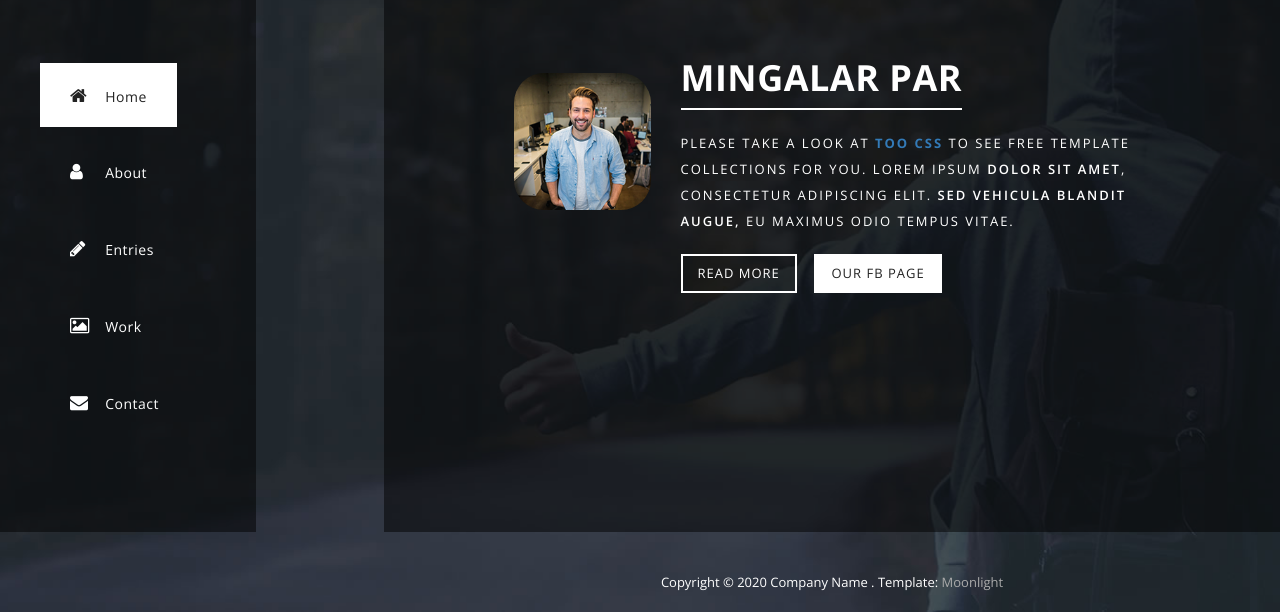
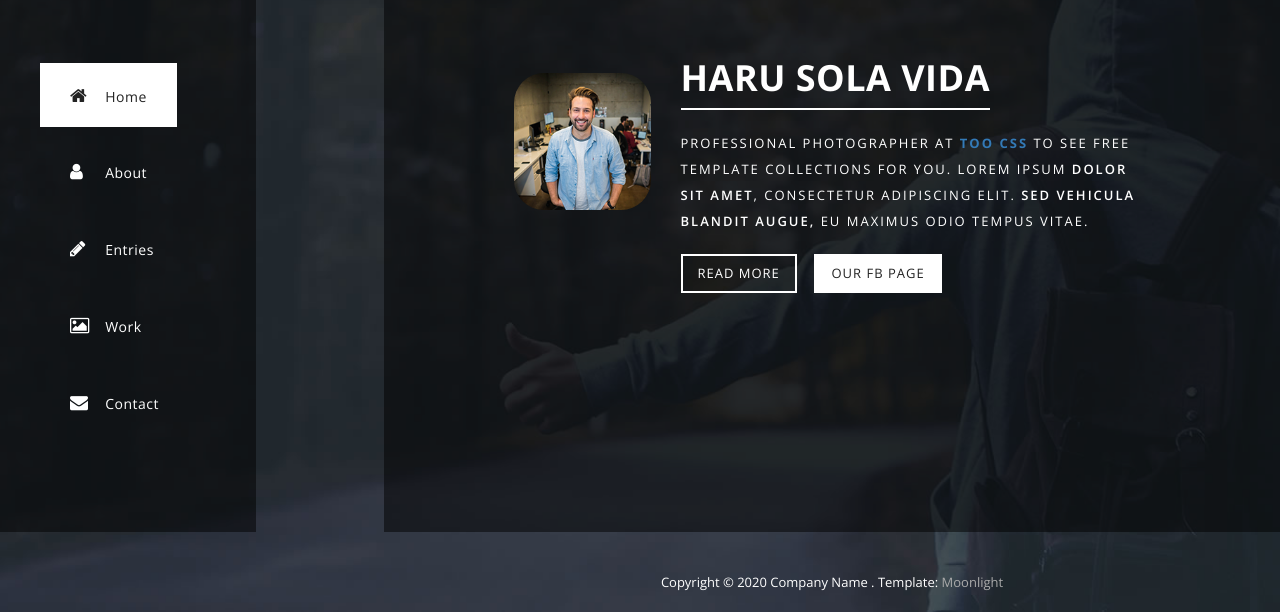
Before and after one commit to harusvdx/harusvdx.github.io, a plain HTML site: page index.html in a window 1280 px wide. Shown: the part 188-800 px from the top of the page. Drawn offline with nearby package versions, Linux system fonts and the light colour scheme.

Commit message:
Update index.html

```diff
--- a/index.html
+++ b/index.html
@@ -58,8 +58,8 @@ https://templatemo.com/tm-512-moonlight
                       <div class="author-image"><img src="img/author_image.png" alt="Author Image"></div>
                   </div>
                   <div class="col-md-9">
-                      <h2>Mingalar par</h2>
-                      <p>Please take a look at <strong><a rel="nofollow" href="https://www.toocss.com">Too CSS</a></strong> to see free template collections for you. Lorem ipsum <em>dolor sit amet</em>, consectetur adipiscing elit. <em>Sed vehicula blandit augue,</em> eu maximus odio tempus vitae.</p>
+                      <h2>Haru Sola Vida</h2>
+                      <p>Professional photographer at <strong><a rel="nofollow" href="https://www.toocss.com">Too CSS</a></strong> to see free template collections for you. Lorem ipsum <em>dolor sit amet</em>, consectetur adipiscing elit. <em>Sed vehicula blandit augue,</em> eu maximus odio tempus vitae.</p>
                       <div class="main-btn"><a href="#2">Read More</a></div>
                       <div class="fb-btn"><a rel="nofollow" href="https://fb.com/templatemo">Our FB Page</a></div>
                   </div>
```
